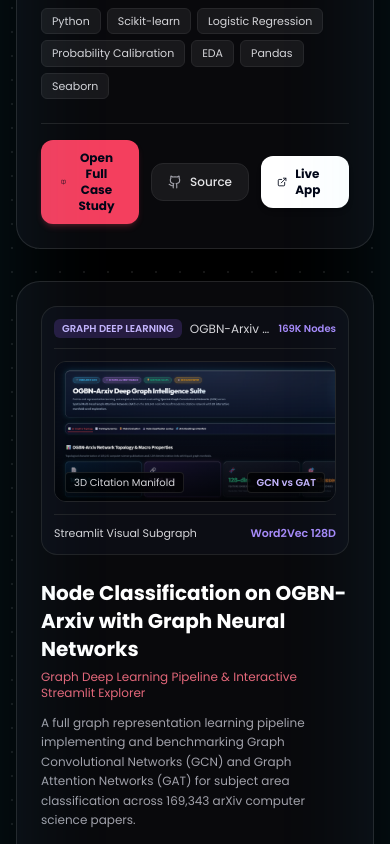
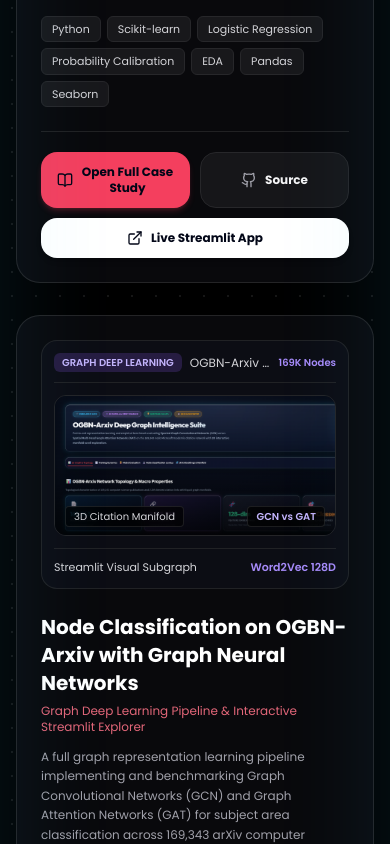
Before and after one commit to sankalpams/My-Portfolio, a React (Vite) app: page / in a window 390 px wide. Shown: the part 3940-4784 px from the top of the page. Built offline with nearby package versions, Linux system fonts and the light colour scheme.

Commit message:
Update project card action buttons to 2-column top grid + full-width live link layout on mobile

```diff
--- a/src/components/Projects.tsx
+++ b/src/components/Projects.tsx
@@ -250,12 +250,13 @@
               </div>
 
               {/* Action Buttons Row */}
-              <div className="pt-4 border-t border-zinc-800/80 flex flex-wrap items-center gap-3">
+              <div className="pt-5 border-t border-zinc-800/80 flex flex-col gap-2.5 sm:flex-row sm:flex-wrap sm:items-center sm:gap-3">
+                <div className="grid grid-cols-2 gap-2.5 sm:flex sm:items-center sm:gap-3 flex-1">
                   <button
                     onClick={() => navigate(`#/project/${project.id}`)}
-                  className="flex-1 sm:flex-initial inline-flex items-center justify-center gap-2 px-5 py-2.5 rounded-xl bg-rose-500 hover:bg-rose-400 text-slate-950 text-xs font-mono font-bold transition-all shadow-md shadow-rose-500/20 hover:scale-105"
+                    className="inline-flex items-center justify-center gap-2 px-4 py-3 rounded-2xl bg-rose-500 hover:bg-rose-400 text-slate-950 text-xs font-mono font-bold transition-all shadow-md shadow-rose-500/20 hover:scale-[1.02] text-center"
                   >
-                  <BookOpen className="w-3.5 h-3.5" />
+                    <BookOpen className="w-4 h-4 shrink-0" />
                     <span>Open Full Case Study</span>
                   </button>
 
@@ -263,21 +264,22 @@
                     href={project.githubUrl}
                     target="_blank"
                     rel="noopener noreferrer"
-                  className="flex-1 sm:flex-initial inline-flex items-center justify-center gap-2 px-4 py-2.5 rounded-xl bg-zinc-900 hover:bg-zinc-800 text-zinc-200 hover:text-white border border-zinc-800 hover:border-rose-500/40 text-xs font-mono font-medium transition-all"
+                    className="inline-flex items-center justify-center gap-2 px-4 py-3 rounded-2xl bg-zinc-900/90 hover:bg-zinc-800 text-zinc-100 hover:text-white border border-zinc-800 hover:border-rose-500/40 text-xs font-mono font-bold transition-all hover:scale-[1.02] text-center"
                   >
-                  <GithubIcon className="w-3.5 h-3.5 text-zinc-400" />
+                    <GithubIcon className="w-4 h-4 shrink-0 text-zinc-400" />
                     <span>Source</span>
                   </a>
+                </div>
 
                 {project.liveUrl && (
                   <a
                     href={project.liveUrl}
                     target="_blank"
                     rel="noopener noreferrer"
-                    className="flex-1 sm:flex-initial inline-flex items-center justify-center gap-2 px-4 py-2.5 rounded-xl bg-white hover:bg-zinc-200 text-slate-950 text-xs font-mono font-bold transition-all shadow-md"
+                    className="w-full sm:w-auto inline-flex items-center justify-center gap-2 px-5 py-3 rounded-2xl bg-white hover:bg-zinc-200 text-slate-950 text-xs font-mono font-bold transition-all shadow-md hover:scale-[1.02] text-center"
                   >
-                    <ExternalLink className="w-3.5 h-3.5" />
-                    <span>{project.dagshubUrl ? 'DagsHub' : 'Live App'}</span>
+                    <ExternalLink className="w-4 h-4 shrink-0 text-slate-950" />
+                    <span>{project.dagshubUrl ? 'DagsHub' : project.id === 'interactive-data-science-portfolio' ? 'Live Website' : 'Live Streamlit App'}</span>
                   </a>
                 )}
               </div>
--- a/src/pages/ProjectsPage.tsx
+++ b/src/pages/ProjectsPage.tsx
@@ -334,12 +334,13 @@
               </div>
 
               {/* Action Buttons */}
-              <div className="pt-4 border-t border-zinc-800 flex flex-wrap items-center gap-3">
+              <div className="pt-5 border-t border-zinc-800 flex flex-col gap-2.5 sm:flex-row sm:flex-wrap sm:items-center sm:gap-3">
+                <div className="grid grid-cols-2 gap-2.5 sm:flex sm:items-center sm:gap-3 flex-1">
                   <button
                     onClick={() => navigate(`#/project/${project.id}`)}
-                  className="flex-1 sm:flex-initial inline-flex items-center justify-center gap-2 px-5 py-2.5 rounded-xl bg-rose-500 hover:bg-rose-400 text-slate-950 text-xs font-mono font-bold transition-all shadow-md shadow-rose-500/20 hover:scale-105"
+                    className="inline-flex items-center justify-center gap-2 px-4 py-3 rounded-2xl bg-rose-500 hover:bg-rose-400 text-slate-950 text-xs font-mono font-bold transition-all shadow-md shadow-rose-500/20 hover:scale-[1.02] text-center"
                   >
-                  <BookOpen className="w-3.5 h-3.5" />
+                    <BookOpen className="w-4 h-4 shrink-0" />
                     <span>Open Full Case Study</span>
                   </button>
 
@@ -347,21 +348,22 @@
                     href={project.githubUrl}
                     target="_blank"
                     rel="noopener noreferrer"
-                  className="flex-1 sm:flex-initial inline-flex items-center justify-center gap-2 px-4 py-2.5 rounded-xl bg-zinc-900 hover:bg-zinc-800 text-zinc-200 hover:text-white border border-zinc-800 text-xs font-mono font-medium transition-all"
+                    className="inline-flex items-center justify-center gap-2 px-4 py-3 rounded-2xl bg-zinc-900/90 hover:bg-zinc-800 text-zinc-100 hover:text-white border border-zinc-800 hover:border-rose-500/40 text-xs font-mono font-bold transition-all hover:scale-[1.02] text-center"
                   >
-                  <GithubIcon className="w-3.5 h-3.5 text-zinc-400" />
+                    <GithubIcon className="w-4 h-4 shrink-0 text-zinc-400" />
                     <span>Source</span>
                   </a>
+                </div>
 
                 {project.liveUrl && (
                   <a
                     href={project.liveUrl}
                     target="_blank"
                     rel="noopener noreferrer"
-                    className="flex-1 sm:flex-initial inline-flex items-center justify-center gap-2 px-4 py-2.5 rounded-xl bg-white hover:bg-zinc-200 text-slate-950 text-xs font-mono font-bold transition-all shadow-md"
+                    className="w-full sm:w-auto inline-flex items-center justify-center gap-2 px-5 py-3 rounded-2xl bg-white hover:bg-zinc-200 text-slate-950 text-xs font-mono font-bold transition-all shadow-md hover:scale-[1.02] text-center"
                   >
-                    <ExternalLink className="w-3.5 h-3.5" />
-                    <span>{project.dagshubUrl ? 'DagsHub' : 'Live App'}</span>
+                    <ExternalLink className="w-4 h-4 shrink-0 text-slate-950" />
+                    <span>{project.dagshubUrl ? 'DagsHub' : project.id === 'interactive-data-science-portfolio' ? 'Live Website' : 'Live Streamlit App'}</span>
                   </a>
                 )}
               </div>
```
Lines whose indentation alone changed are shown as unchanged.
